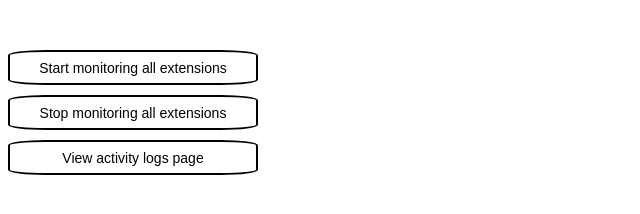
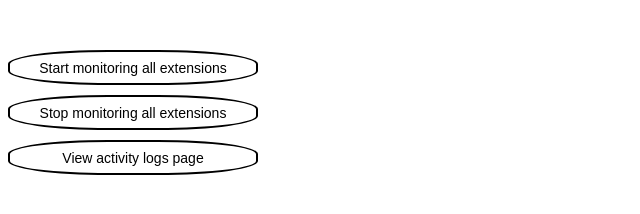
Before and after one commit to mozilla/extension-activity-monitor, a website with bundled scripts: page src/popup/popup.html in a window 1280 px wide. Shown: the whole page, without its empty margins (0-640 px from the left). Built offline with nearby package versions, Linux system fonts and the light colour scheme; no server answers.

Commit message:
Update popup.css

```diff
--- a/src/popup/popup.css
+++ b/src/popup/popup.css
@@ -13,7 +13,7 @@ button {
   background-color: #ffffff;
   border: 2px solid #000000;
   cursor: pointer;
-  border-radius: 15%;
+  border-radius: 40%;
 }
 
 button:disabled,
```
